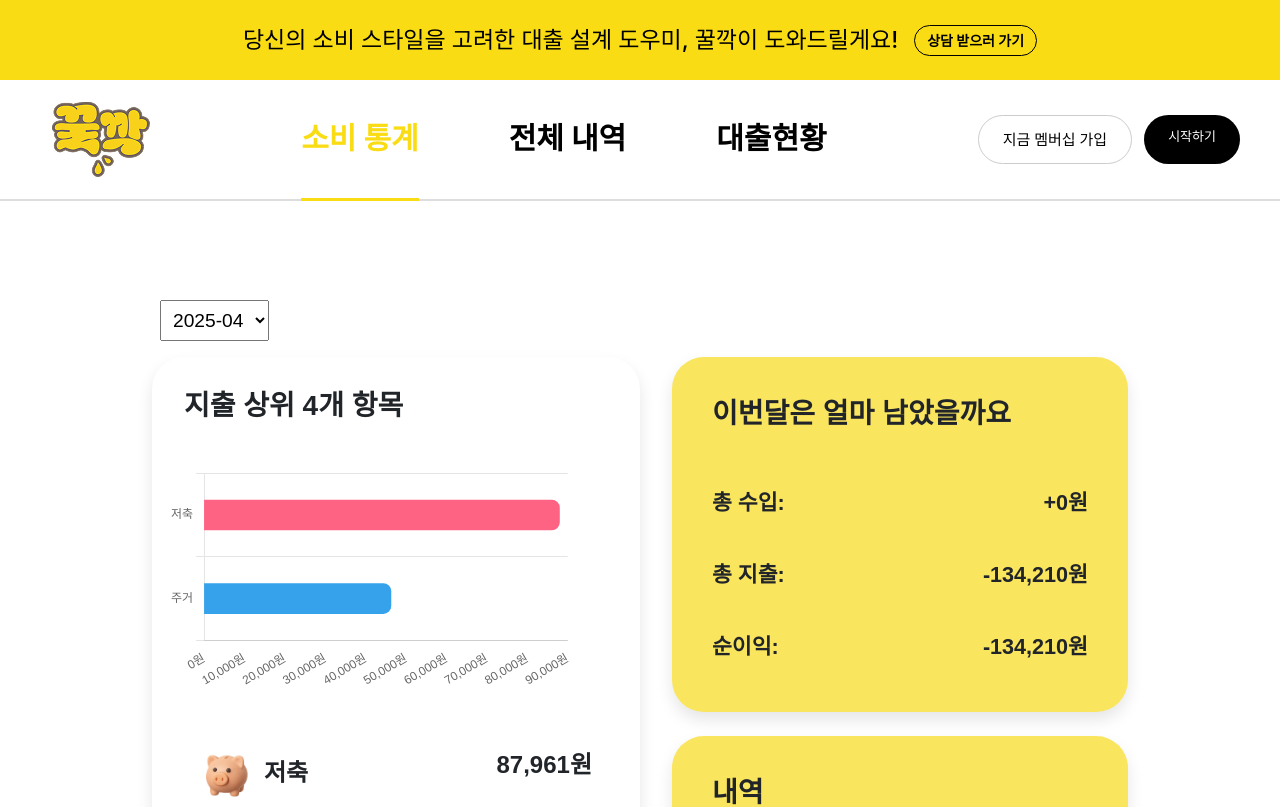
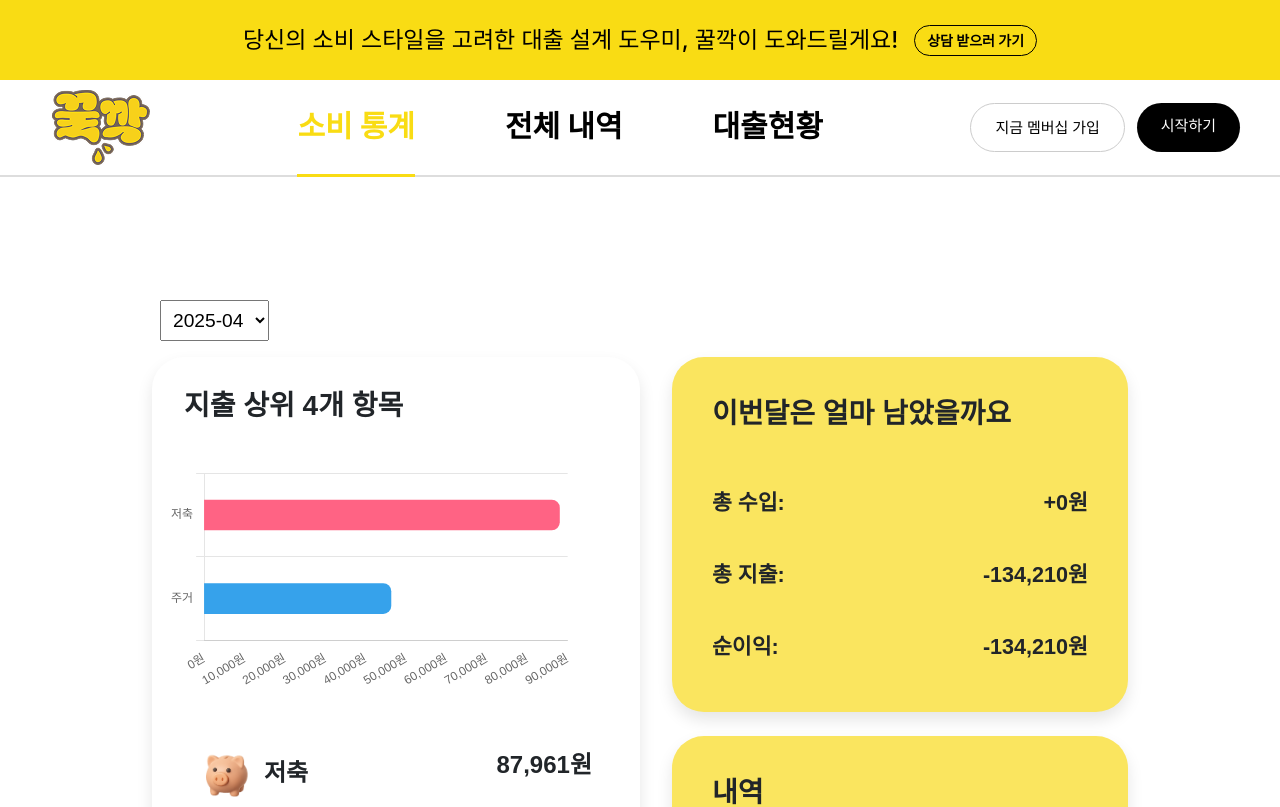
Before and after one commit to hellozo0/Gulp, a Vue app in the folder gulp-web/: page / in a window 1280 px wide. Shown: the top 807 px of the page. Built offline with nearby package versions, Linux system fonts and the light colour scheme; data requests are answered from the project's data file.

Commit message:
fear : Navbar 고정 높이 수정

```diff
--- a/gulp-web/src/components/Navbar.vue
+++ b/gulp-web/src/components/Navbar.vue
@@ -49,7 +49,7 @@ const linkClass = (path) => {
 .inner {
   width: 100%;
   max-width: 1800px;
-  padding: 14px 40px;
+  padding: 2px 40px;
   display: flex;
   justify-content: space-between; /* 자식들 사이에 자동으로 공간이 분배되기 때문에, gap이 무시된다. */
   align-items: center;
@@ -84,7 +84,7 @@ const linkClass = (path) => {
 .nav-link.active::after {
   content: '';
   position: absolute;
-  bottom: -37px;
+  bottom: -25px;
   left: 0;
   width: 100%;
   height: 3px;
@@ -115,7 +115,7 @@ const linkClass = (path) => {
   font-family: Inter, -apple-system, BlinkMacSystemFont, 'Segoe UI', Roboto,
     Oxygen, Ubuntu, Cantarell, 'Fira Sans', 'Droid Sans', 'Helvetica Neue',
     sans-serif;
-  font-size: 13px;
+  font-size: 15px;
   text-decoration: none;
   cursor: pointer;
 }
```
